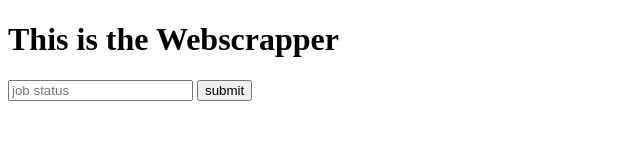
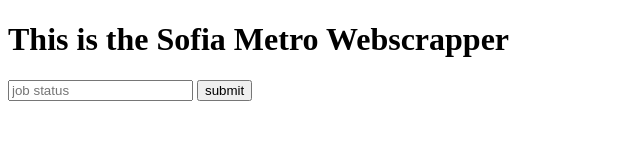
Before and after one commit to VasilGVasilev/first_ws, a plain HTML site: page client/index.html in a window 1280 px wide. Shown: the whole page, without its empty margins (0-640 px from the left). Drawn offline with Linux system fonts and the light colour scheme; no server answers.

Commit message:
updateing h1 to sofia metro ws

```diff
--- a/client/index.html
+++ b/client/index.html
@@ -6,7 +6,7 @@
         <title>Webscrapper</title>
     </head>
     <body>
-        <h1>This is the Webscrapper</h1>
+        <h1>This is the Sofia Metro Webscrapper</h1>
 
         <!-- button -->
         <input class='channel-input' type='text' placeholder="job status"/>
```
